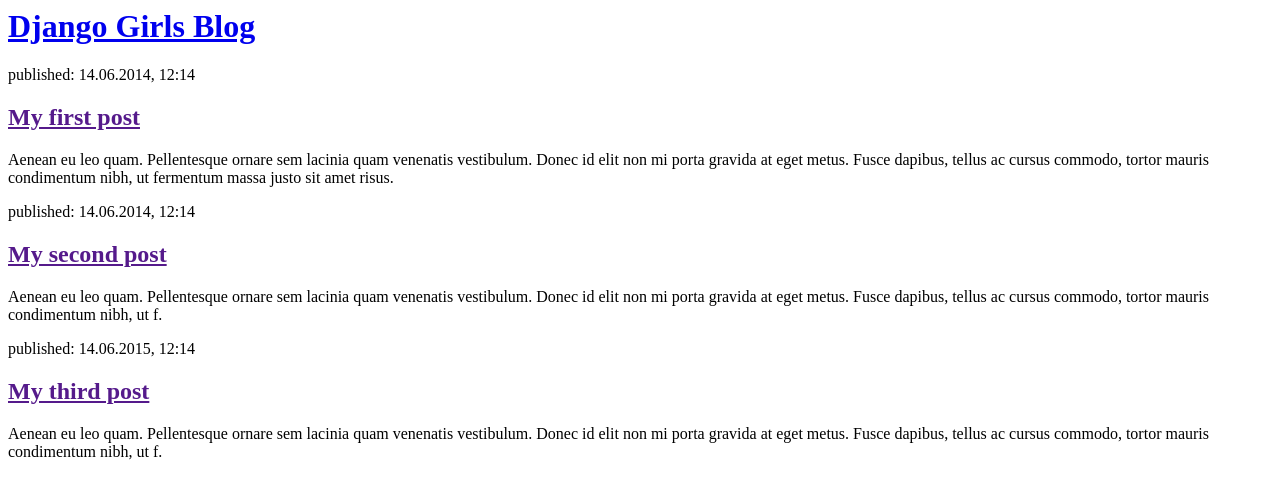
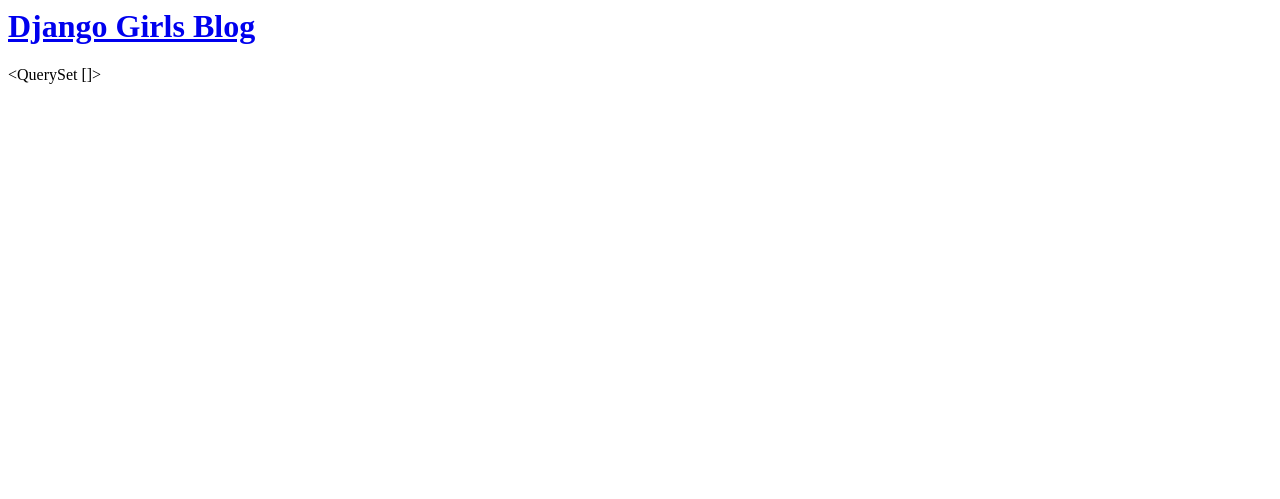
Before and after one commit to ryan-mcelroy/my-first-blog, a Django app: page / in a window 1280 px wide. Shown: the top 499 px of the page. Run offline with Django 3.2, Linux system fonts and the light colour scheme; data that the repository does not hold is empty.

Commit message:
set up for dynamic post list

```diff
--- a/blog/templates/blog/post_list.html
+++ b/blog/templates/blog/post_list.html
@@ -7,22 +7,7 @@
             <h1><a href="/">Django Girls Blog</a></h1>
         </div>
 
-        <div>
-            <p>published: 14.06.2014, 12:14</p>
-            <h2><a href="">My first post</a></h2>
-            <p>Aenean eu leo quam. Pellentesque ornare sem lacinia quam venenatis vestibulum. Donec id elit non mi porta gravida at eget metus. Fusce dapibus, tellus ac cursus commodo, tortor mauris condimentum nibh, ut fermentum massa justo sit amet risus.</p>
-        </div>
+        {{ posts }}
 
-        <div>
-            <p>published: 14.06.2014, 12:14</p>
-            <h2><a href="">My second post</a></h2>
-            <p>Aenean eu leo quam. Pellentesque ornare sem lacinia quam venenatis vestibulum. Donec id elit non mi porta gravida at eget metus. Fusce dapibus, tellus ac cursus commodo, tortor mauris condimentum nibh, ut f.</p>
-        </div>
-
-        <div>
-            <p>published: 14.06.2015, 12:14</p>
-            <h2><a href="">My third post</a></h2>
-            <p>Aenean eu leo quam. Pellentesque ornare sem lacinia quam venenatis vestibulum. Donec id elit non mi porta gravida at eget metus. Fusce dapibus, tellus ac cursus commodo, tortor mauris condimentum nibh, ut f.</p>
-        </div>
     </body>
 </html>
--- a/blog/views.py
+++ b/blog/views.py
@@ -12,4 +12,4 @@
     # pass 'posts' to render function
     # {} is a place to put stuff for the template to use
     # 'posts' must first be named: {'posts':posts}
-    return render(request, 'blog/post_list.html', {})
+    return render(request, 'blog/post_list.html', {'posts':posts})
```
